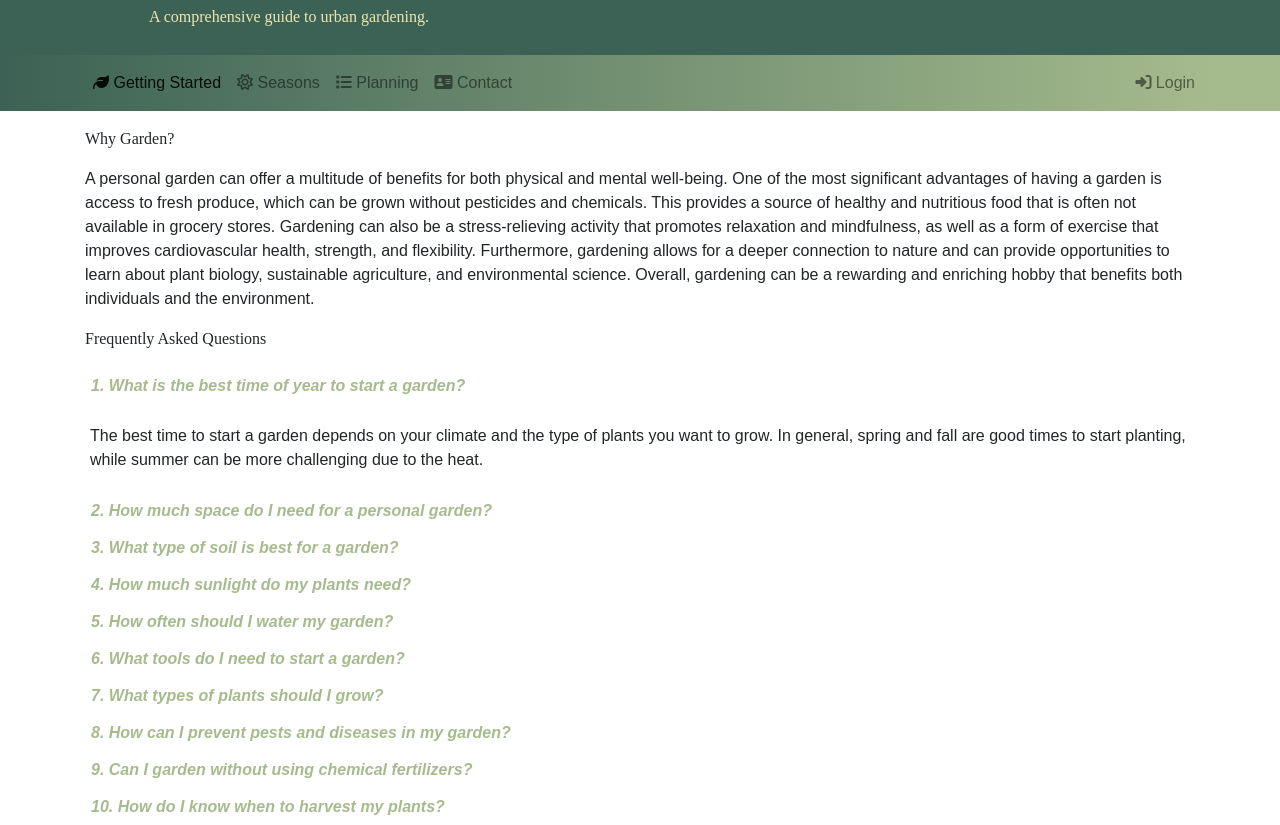
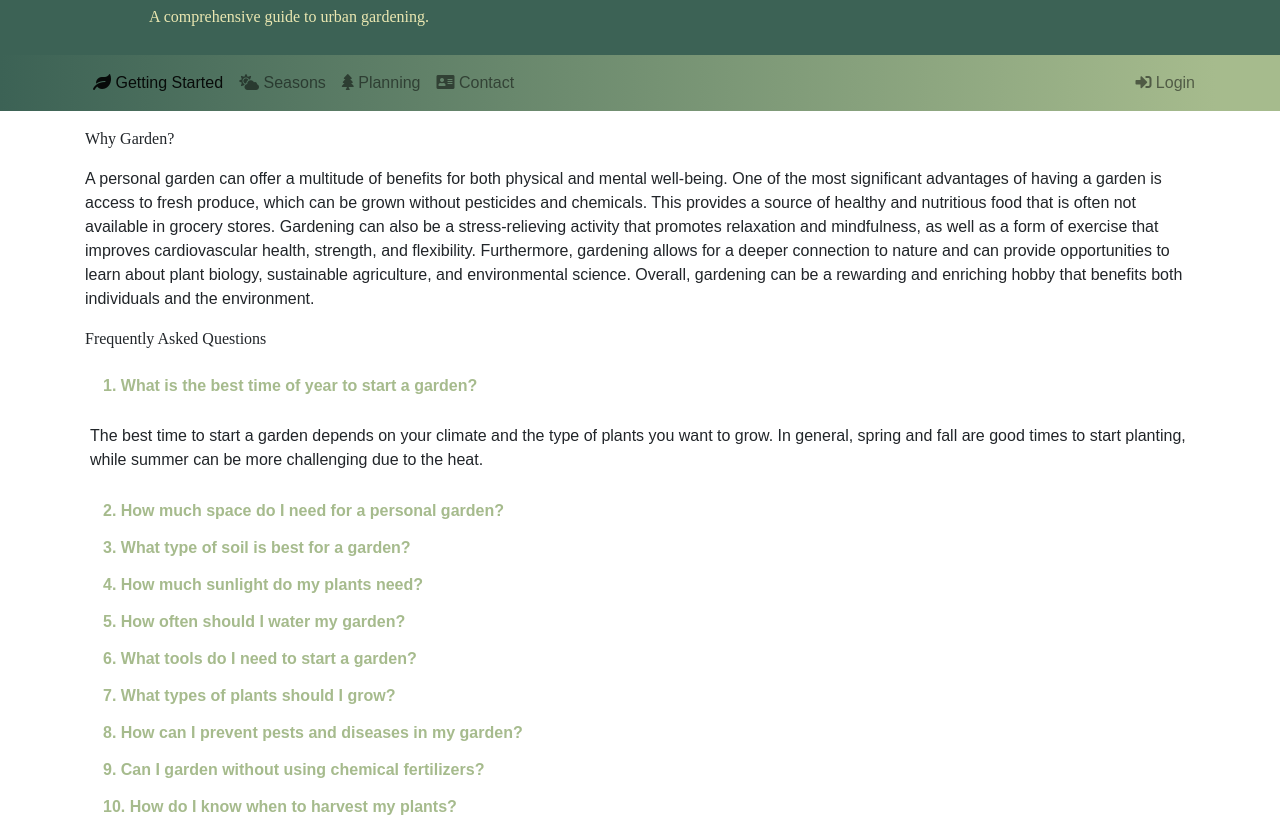
Before and after one commit to j-chaney3/seedstarter, a website: page index.html in a window 1280 px wide. Shown: the part 51-876 px from the top of the page. Drawn offline with nearby package versions, Linux system fonts and the light colour scheme; a web font is replaced by a local one.

Commit message:
slight style changes

```diff
--- a/css/styles.scss
+++ b/css/styles.scss
@@ -56,4 +56,5 @@ background: -moz-linear-gradient(to right,#3c6255 0%, #a6bb8d 95%);
     color: $color-lt-green;
     font-weight: bold;
     font-size: medium;
+    margin-left: 20px;
 }
--- a/index.html
+++ b/index.html
@@ -14,6 +14,7 @@
     <!--endbuild-->
 
     <link rel="stylesheet" href="https://fonts.googleapis.com/css?family=Patua+One|Open+Sans" />
+    <link rel="stylesheet" href="https://use.fontawesome.com/releases/v5.15.0/css/all.css">
 
     <title>SeedStarter</title>
 </head>
@@ -37,7 +38,7 @@
     <nav class="navbar navbar-expand-sm navbar-light sticky-top">
         <div class="container text-nowrap">
             <a class="navbar-toggler border-0 " type="button" data-toggle="collapse" data-target="#ss-nav">
-                <h4 class="seed-starter-text seed"><i class="fa fa-leaf" style="color: #3c6255"></i> Seed<span
+                <h4 class="seed-starter-text seed align-self-center"><i class="fa fa-leaf" style="color:white"></i> Seed<span
                         class="starter">Starter</span></h4>
             </a>
 
@@ -48,10 +49,10 @@
                         <a class="nav-link" href="#"><i class="fa fa-leaf fa-1x"></i> Getting Started</a>
                     </li>
                     <li class="nav-item"><a class="nav-link" href="#">
-                            <i class="fa fa-sun-o fa-1x"></i> Seasons</a>
+                            <i class="fa fa-cloud-sun fa-1x"></i> Seasons</a>
                     </li>
                     <li class="nav-item">
-                        <a class="nav-link" href="#"><i class="fa fa-list fa-1x"></i> Planning</a>
+                        <a class="nav-link" href="#"><i class="fa fa-tree fa-1x"></i> Planning</a>
                     </li>
                     <li class="nav-item">
                         <a class="nav-link" href="#">
```
Also changed, not shown: css/styles.css, img/gardenheader.png (added).
